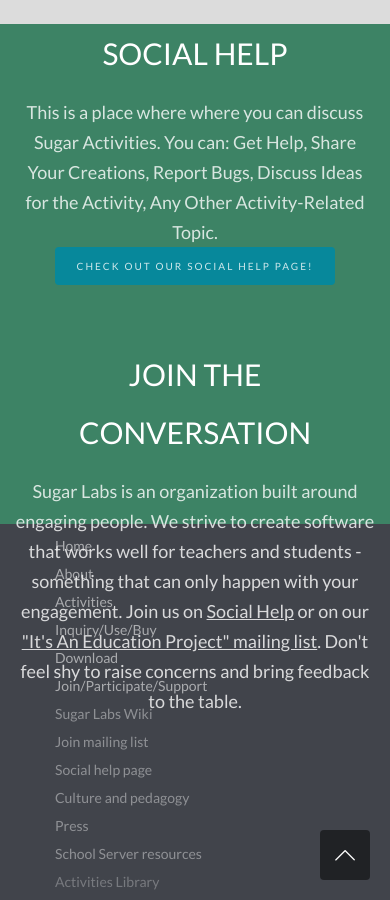
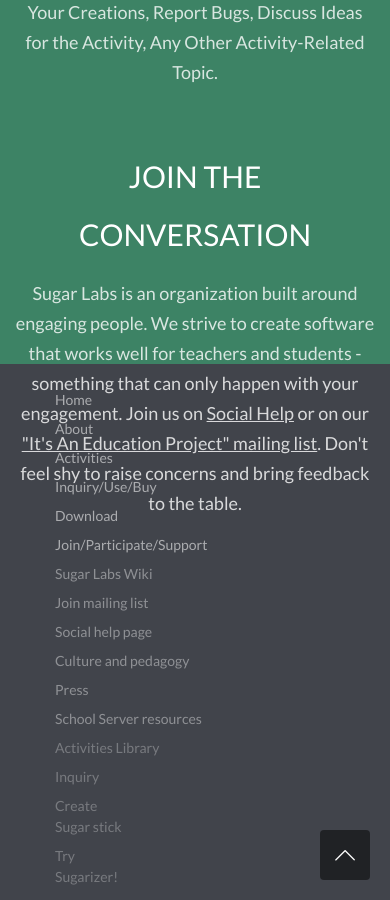
Before and after one commit to geekrypter/sugarLabsWebsiteRedesign, a Jekyll site: the page built from index.html, in a window 390 px wide and 900 px high, scrolled down 6947 px. Built offline with Jekyll 4.4.1, drawn with Linux system fonts in a browser that asks for light colours; some web fonts are replaced; a script that is not in the unit is left out.

Commit message:
Minor design changes
Minor design changes

```diff
--- a/_includes/footer.html
+++ b/_includes/footer.html
@@ -1,8 +1,7 @@
     <div id="fh5co-footer" role="contentinfo">
-    <div class="container">
+    <div class="container" style="margin:15px 0 0 0">
       <div class="row">
-      <div class="col-md-1">
-      </div>
+
         <div class="col-md-2 to-animate">
           <ul class="contact-info">
             <li><a href="#"><span>Home</span></a></li>
@@ -37,7 +36,7 @@
              <li><a href="https://socialhelp.sugarlabs.org/">Social help page</a></li>
           </ul>
         </div>
-        <div class="col-md-2 to-animate">
+        <div class="col-md-2 to-animate" style="margin: 0 0 0 15px">
           <h3 class="section-title">Contact Us</h3>
           <ul class="contact-info">
             <li><i class="icon-map-marker"></i>Boston, MA, US</li>
@@ -46,7 +45,7 @@
             <li><i class="icon-globe2"></i><a href="#">https://www.sugarlabs.org</a></li>
           </ul>
         </div>
-        <div class="col-md-2 to-animate text-center">
+        <div class="col-md-2 to-animate" style="margin: 0 0 0 15px">
           <h3 class="section-title">Connect with Us</h3>
           <ul class="social-media">
             <li><a href="https://twitter.com/sugar_labs"><i class="icon-twitter"></i></a></li>
@@ -54,11 +53,13 @@
             <li><a href="https://github.com/sugarlabs"><i class="icon-github"></i></a></li>
           </ul>
         </div>
-        <div class="col-md-1">
-      </div>
+
         </div>
         </br>
-<div class="row">
+
+    </div>
+    <div class="container">
+      <div class="row">
 <div class="col-md-12 to-animate">
               <p style="font-size:8px; text-align:center">
     Original Website: Copyright &copy; Sugar Labs&reg; Website Authors, available under the <a href="https://creativecommons.org/licenses/by-nc-sa/4.0/">CC-BY-NC 4.0 license.</a></br>
--- a/_includes/nav.html
+++ b/_includes/nav.html
@@ -33,28 +33,28 @@
 						<li class="active"><a href="#" data-nav-section="home"><span>Home</span></a></li>
 						<li ><a href="#" data-nav-section="services"><span>About</span></a>
 						<ul class="dropdown dropdown-menu divider" >
-                <li><a href="more" >Culture and pedagogy</a></li>
+                <li><a href="more" onclick="javascript:window.location='more'">Culture and pedagogy</a></li>
                 <li class="divider"></li>
-                <li><a href="press" >Press</a></li>
+                <li><a href="press" onclick="javascript:window.location='press'" >Press</a></li>
                 <li class="divider"></li>
-                <li><a href="http://schoolserver.org/" >School Server resources</a></li>
+                <li><a href="http://schoolserver.org/" onclick="javascript:window.location='http://schoolserver.org/'">School Server resources</a></li>
             </ul>
 						</li>
 						<li><a href="#" data-nav-section="explore"><span>Activities</span></a>
 						<ul class="dropdown dropdown-menu">
-                <li><a href="https://activities.sugarlabs.org/" >Activities Library</a></li>
+                <li><a href="https://activities.sugarlabs.org/" onclick="javascript:window.location='https://activities.sugarlabs.org/'" >Activities Library</a></li>
             </ul>
             </li>
 						<li><a href="#" data-nav-section="pricing"><span>Inquiry/Use/Buy</span></a>
                         <ul class="dropdown dropdown-menu">
-                <li><a href="inquiry" >Inquiry</a></li>
+                <li><a href="inquiry" onclick="javascript:window.location='inquiry'" >Inquiry</a></li>
             </ul>
 						</li>
 						<li><a href="#" data-nav-section="team"><span>Download</span></a>
 <ul class="dropdown dropdown-menu">
-                <li><a href="http://wiki.sugarlabs.org/go/Sugar_on_a_Stick/Installation">Create Sugar stick</a></li>
+                <li><a href="http://wiki.sugarlabs.org/go/Sugar_on_a_Stick/Installation" onclick="javascript:window.location='http://wiki.sugarlabs.org/go/Sugar_on_a_Stick/Installation'">Create Sugar stick</a></li>
                 <li class="divider"></li>
-                <li><a href="http://try.sugarizer.org">Try Sugarizer!</a>
+                <li><a href="http://try.sugarizer.org" onclick="javascript:window.location='http://try.sugarizer.org'">Try Sugarizer!</a>
 						</li>
 
             </ul>
@@ -63,7 +63,7 @@
 
 						<li><a href="#" data-nav-section="faq"><span>Join/Participate/Support</span></a>
 							<ul class="dropdown dropdown-menu">
-                <li><a href="https://socialhelp.sugarlabs.org/">Social help page</a></li>
+                <li><a href="https://socialhelp.sugarlabs.org/" onclick="javascript:window.location='https://socialhelp.sugarlabs.org/'">Social help page</a></li>
             </ul>
 						</li>
 
--- a/css/style.css
+++ b/css/style.css
@@ -879,8 +879,8 @@
   border-radius: 50%;
 }
 .span1 {
-  width: 140px;
-  height: 140px;
+  width: 100px;
+  height: 100px;
   display: inline-block;
   position: relative;
 /*  border: 2px solid rgba(0, 0, 0, 0.05);
@@ -1196,13 +1196,13 @@
   color: rgba(255, 255, 255, 0.6);
 }
 #fh5co-footer .contact-info {
-  margin: 0 0 7px 0;
+  margin: 0 0 8px 0;
   padding: 0;
 }
 #fh5co-footer .contact-info li {
   font-size: 14px;
   list-style: none;
-  margin: 0 0 7px 0;
+  margin: 0 0 8px 0;
   position: relative;
   padding-left: 40px;
 }
--- a/index.html
+++ b/index.html
@@ -161,7 +161,7 @@
           <li style="background-image: url(assets/home-screenshot.svg);">
             <div class="overlay-gradient"></div>
             <div class="container">
-              <div class="col-md-8 col-md-offset-2 col-md-push-4 js-fullheight slider-text" >
+              <div class="col-md-6 col-md-offset-4 col-md-push-2 js-fullheight slider-text" >
                 <div class="slider-text-inner" >
                   <div class="desc"  style="background-color:#57bc90">
 
@@ -180,7 +180,7 @@
           <li style="background-image: url(assets/neighbourhood-screenshot.svg);">
             <div class="overlay-gradient"></div>
             <div class="container">
-              <div class="col-md-8 col-md-offset-2 col-md-push-4 js-fullheight slider-text">
+              <div class="col-md-6 col-md-offset-4 col-md-push-2 js-fullheight slider-text">
                 <div class="slider-text-inner">
                   <div class="desc"   style="background-color:#57bc90">
 
@@ -198,7 +198,7 @@
           <li style="background-image: url(assets/journal-detail-ss.png);">
             <div class="overlay-gradient"></div>
             <div class="container">
-              <div class="col-md-8 col-md-offset-2 col-md-push-4 js-fullheight slider-text">
+              <div class="col-md-6 col-md-offset-4 col-md-push-2 js-fullheight slider-text">
                 <div class="slider-text-inner">
                   <div class="desc"   style="background-color:#57bc90">
                     <p>The Sugar Journal records everything a learner does
@@ -337,10 +337,10 @@
       <div class="text-wrap">
         <div class="text-inner">
           <div class="row">
-            <div class="col-md-8 col-md-offset-2 text-center">
+            <div class="col-md-8 col-md-offset-2 text-center" >
               <h1 class="to-animate" style="font-size:30px">Social help</h1>
-              <h2 class="to-animate"  style="font-size:18px">This is a place where where you can discuss Sugar Activities. You can: Get Help, Share Your Creations, Report Bugs, Discuss Ideas for the Activity, Any Other Activity-Related Topic.
-              <p><a href="https://socialhelp.sugarlabs.org/" class="to-animate btn btn-primary abc">Check out our social help page!</a></p></h2>
+              <h2 class="to-animate"  style="font-size:18px">This is a place where where you can discuss Sugar Activities. You can: Get Help, Share Your Creations, Report Bugs, Discuss Ideas for the Activity, Any Other Activity-Related Topic.</br>
+              <!-- <p><a href="https://socialhelp.sugarlabs.org/" class="to-animate btn btn-primary abc">Social help page!</a></p> --></h2>
             </h2>
               <h1 class="to-animate" style="font-size:30px">Join the conversation</h1>
               <h2 class="to-animate" style="font-size:18px">Sugar Labs is an organization built around engaging people.  We strive
```
Also changed, not shown: _includes/footer1.html (+9 -8 lines), 8 other files.
